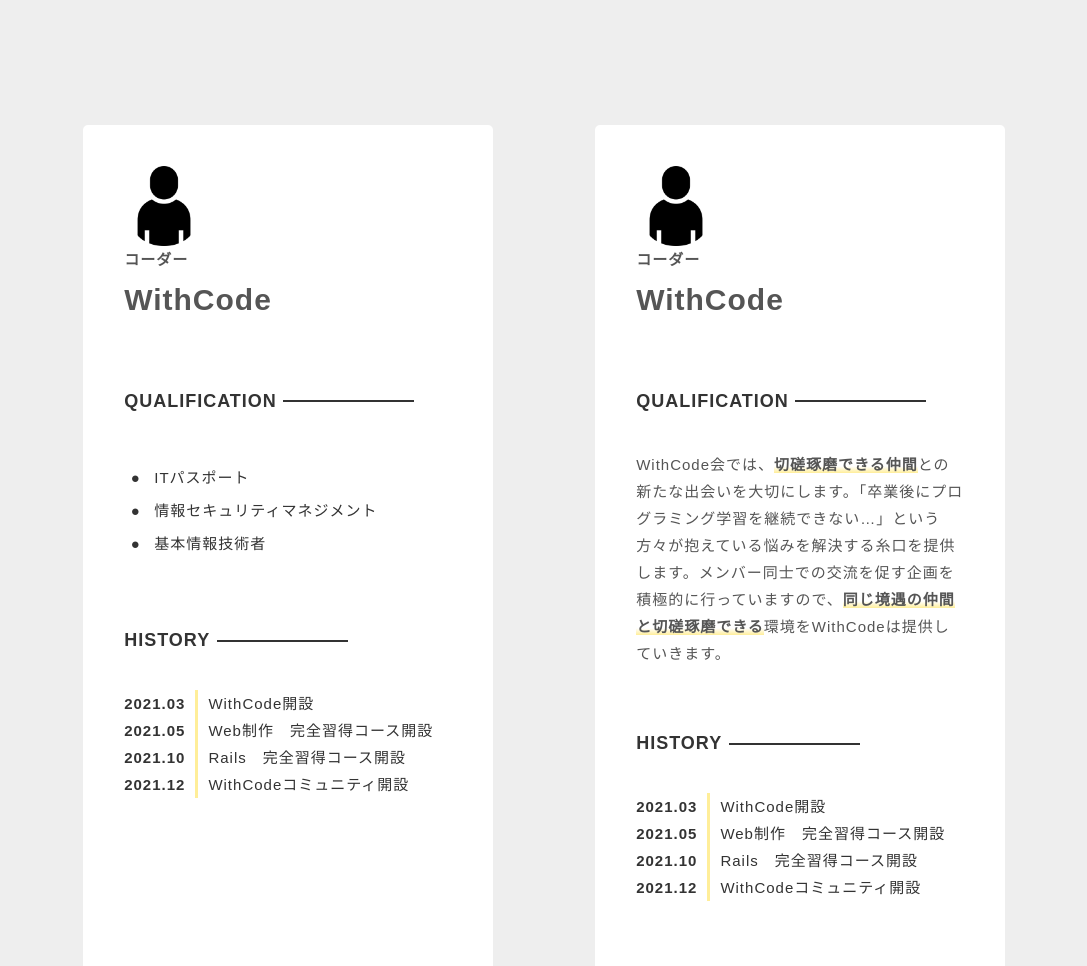
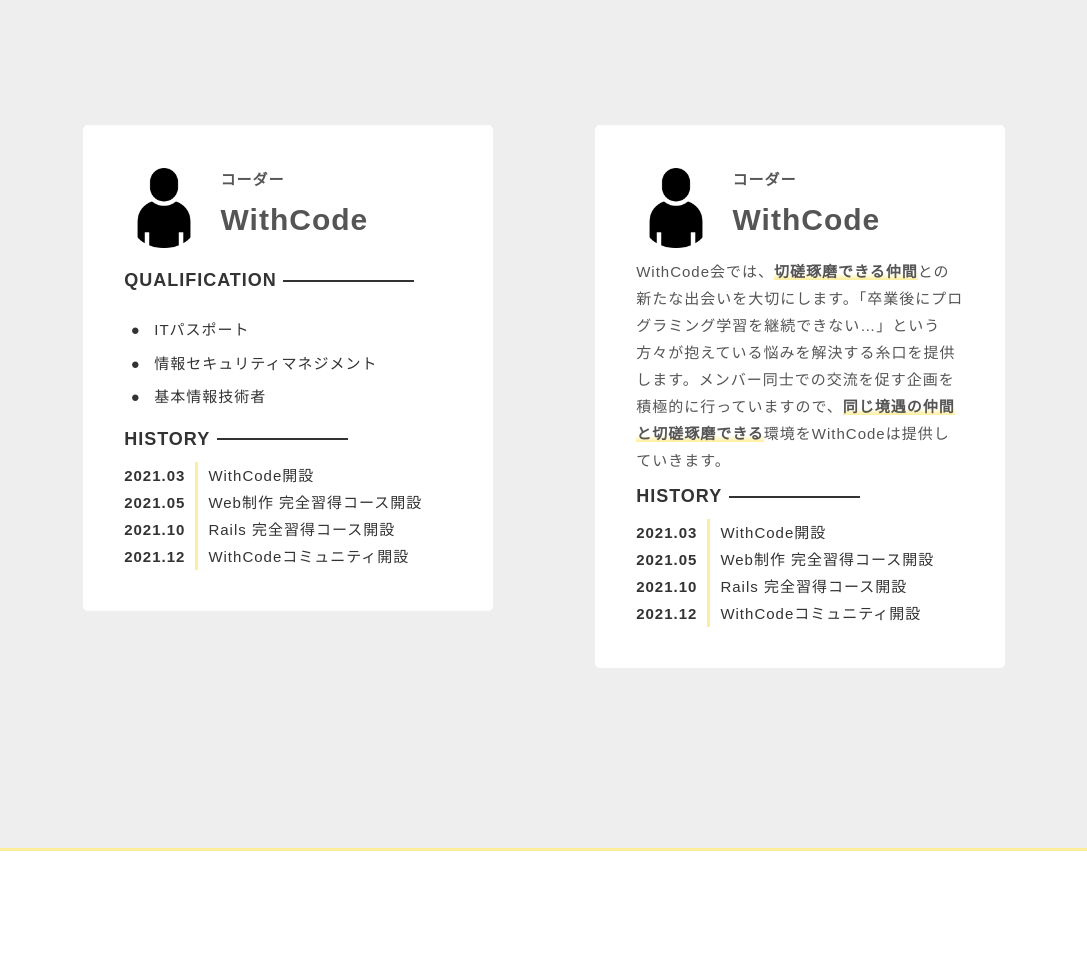
Before and after one commit to dirty-mimic/LP1, a plain HTML site: page index.html in a window 1280 px wide. Shown: the part 3689-4655 px from the top of the page, without its empty margins (96-1183 px from the left). Drawn offline with Linux system fonts and the light colour scheme.

Commit message:
LP①課題修正

```diff
--- a/css/common.css
+++ b/css/common.css
@@ -248,7 +248,7 @@
 
 .profile_bg {
   background-color: #fff;
-  height: 30％;
+  height: 30%;
 }
 
 .intro {
@@ -257,7 +257,7 @@
   align-items: center;
 }
 
-.intro img {
+.intro_img {
   padding-right: 5%;
 }
 
--- a/index.html
+++ b/index.html
@@ -113,10 +113,12 @@
           <div class="frame_wrapper">
             <div class="frame profile_bg">
               <div class="intro">
-                <img src="img/profile.png"　width="80" height="80" alt="プロフィール画像">
+                <div class="intro_img">
+                  <img src="img/profile.png" width="80" height="80" alt="プロフィール画像">
                 </div>
                 <div class="txt">
                   <h3><span>コーダー</span>WithCode</h3>
+                </div>
               </div>
               <h4 class="sub_title"><span>QUALIFICATION</span></h4>
               <div class="txt">
@@ -135,11 +137,11 @@
                   </tr>
                   <tr>
                     <th>2021.05</th>
-                  <td>Web制作　完全習得コース開設</td>
+                    <td>Web制作 完全習得コース開設</td>
                   </tr>
                   <tr>
                     <th>2021.10</th>
-                  <td>Rails　完全習得コース開設</td>
+                    <td>Rails 完全習得コース開設</td>
                   </tr>
                   <tr>
                     <th>2021.12</th>
@@ -150,16 +152,17 @@
             </div>
             <div class="frame profile_bg">
               <div class="intro">
-                <img src="img/profile.png" 　width="80" height="80" alt="プロフィール画像">
+                <div class="intro_img">
+                  <img src="img/profile.png" width="80" height="80" alt="プロフィール画像">
                 </div>
                 <div class="txt">
                   <h3><span>コーダー</span>WithCode</h3>
                 </div>
-              　<h4 class="sub_title"><span>QUALIFICATION</span></h4>
+              </div>
               <div class="txt">
-                <p>WithCode会では、<strong>切磋琢磨できる仲間</strong>との新たな出会いを大切にします。「卒業後にプログラミング学習を継続できない…」という方々が抱えている悩みを解決する糸口を提供します。メンバー同士での交流を促す企画を積極的に行っていますので、<strong>同じ境遇の仲間と切磋琢磨できる</strong>環境をWithCodeは提供していきます。
+                <p>
+                  WithCode会では、<strong>切磋琢磨できる仲間</strong>との新たな出会いを大切にします。「卒業後にプログラミング学習を継続できない…」という方々が抱えている悩みを解決する糸口を提供します。メンバー同士での交流を促す企画を積極的に行っていますので、<strong>同じ境遇の仲間と切磋琢磨できる</strong>環境をWithCodeは提供していきます。
                 </p>
-
               </div>
               <h4 class="sub_title"><span>HISTORY</span></h4>
               <div class="txt">
@@ -170,18 +173,17 @@
                   </tr>
                   <tr>
                     <th>2021.05</th>
-                    <td>Web制作　完全習得コース開設</td>
+                    <td>Web制作 完全習得コース開設</td>
                   </tr>
                   <tr>
                     <th>2021.10</th>
-                    <td>Rails　完全習得コース開設</td>
+                    <td>Rails 完全習得コース開設</td>
                   </tr>
                   <tr>
                     <th>2021.12</th>
                     <td>WithCodeコミュニティ開設</td>
                   </tr>
                 </table>
-
               </div>
             </div>
           </div>
```
Lines whose indentation alone changed are shown as unchanged.
